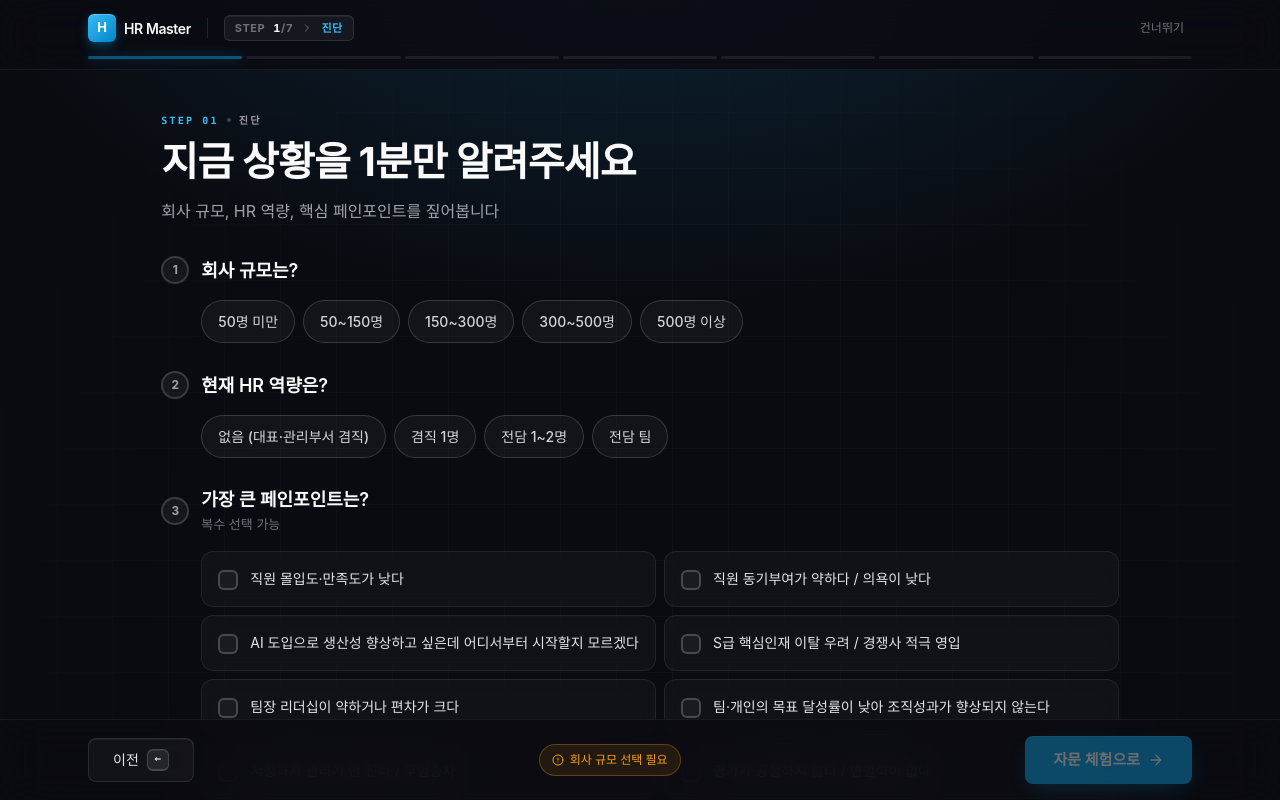
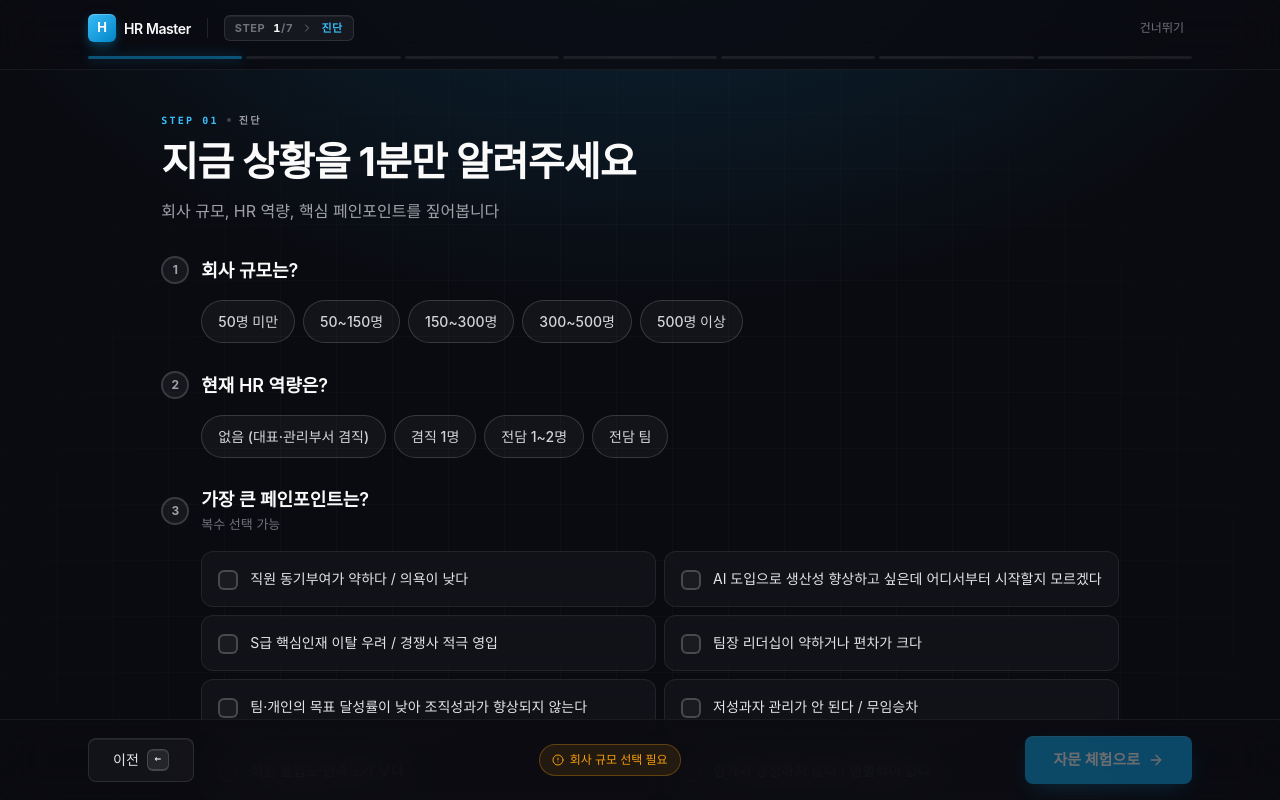
Before and after one commit to skyyoung2030-star/hradvisory, a React (Vite) app: page /tour/1-diagnose in a window 1280 px wide. Shown: the top 800 px of the page. Built offline with nearby package versions, Linux system fonts and the light colour scheme; no server answers; a web font is replaced by a local one.

Commit message:
Updated Step1Diagnose.tsx

```diff
--- a/src/pages/Step1Diagnose.tsx
+++ b/src/pages/Step1Diagnose.tsx
@@ -18,13 +18,13 @@ const HR_CAPACITIES = [
 ];
 const PAIN_POINTS = [
   // 사용자 요청 — 상단 우선순위
-  { id: "culture_drift",     area: "조직문화", label: "직원 몰입도·만족도가 낮다" },
   { id: "low_motivation",    area: "조직문화", label: "직원 동기부여가 약하다 / 의욕이 낮다" },
   { id: "ai_adoption",       area: "AI",       label: "AI 도입으로 생산성 향상하고 싶은데 어디서부터 시작할지 모르겠다" },
   { id: "key_talent_risk",   area: "보상",     label: "S급 핵심인재 이탈 우려 / 경쟁사 적극 영입" },
   { id: "weak_leadership",   area: "리더십",   label: "팀장 리더십이 약하거나 편차가 크다" },
   { id: "goal_miss",         area: "평가",     label: "팀·개인의 목표 달성률이 낮아 조직성과가 향상되지 않는다" },
   { id: "low_performers",    area: "리더십",   label: "저성과자 관리가 안 된다 / 무임승차" },
+  { id: "culture_drift",     area: "조직문화", label: "직원 몰입도·만족도가 낮다" },
   // 나머지
   { id: "eval_unfair",       area: "평가",     label: "평가가 공정하지 않다 / 변별력이 없다" },
   { id: "no_payband",        area: "보상",     label: "Pay Band 없이 보상이 임의적이다" },
```
